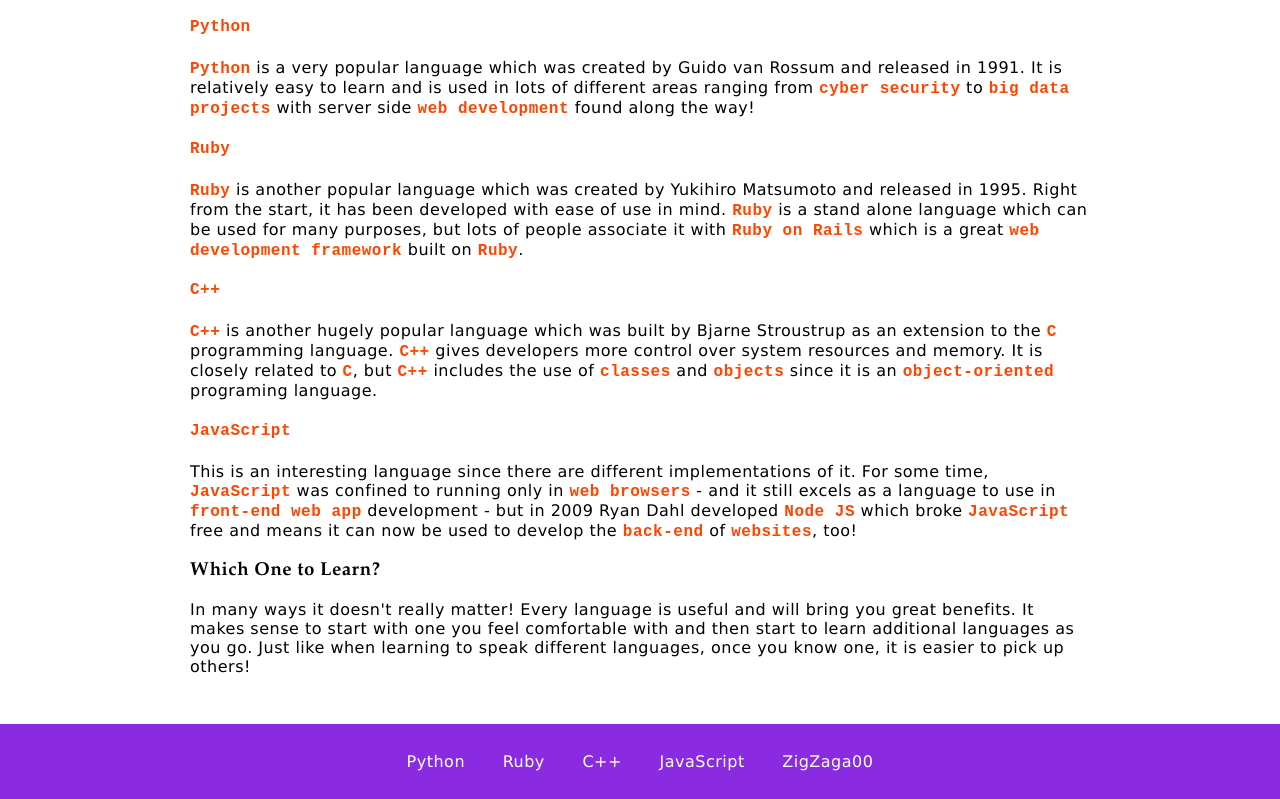
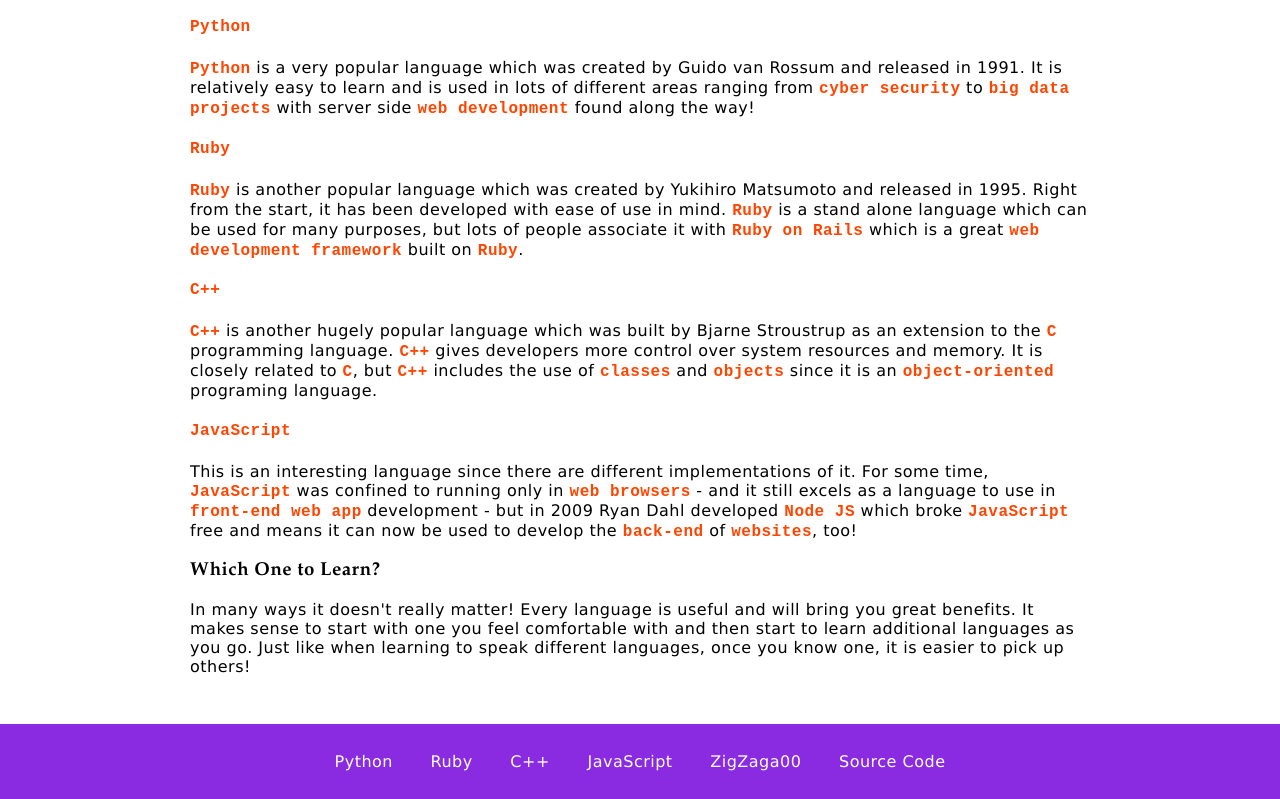
Before and after one commit to zigzaga00/programing-blog, a plain HTML site: page index.html in a window 1280 px wide. Shown: the part 1526-2325 px from the top of the page. Drawn offline with Linux system fonts and the light colour scheme.

Commit message:
Update index.html

```diff
--- a/index.html
+++ b/index.html
@@ -72,6 +72,9 @@
             <li>
                 <a href="https://github.com/zigzaga00" target="_blank">ZigZaga00</a>
             </li>
+            <li>
+                <a href="https://github.com/zigzaga00/programing-blog" target="_blank">Source Code</a>
+            </li>
         </ul>
     </footer>
 </body>
```
